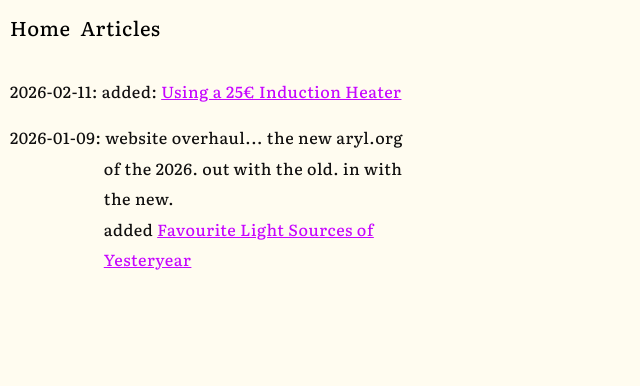
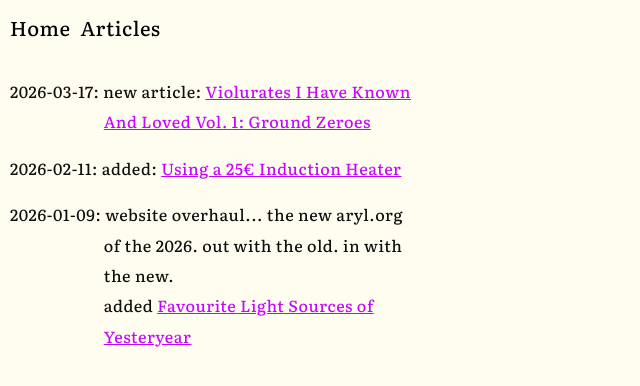
Before and after one commit to isopropyletherperoxide/isopropyletherperoxide.github.io, a Jekyll site: the page built from updates.html, in a window 1280 px wide. Shown: the top 386 px of the page, without its empty margins (0-640 px from the left). Built offline with Jekyll 4.4.1, drawn with Linux system fonts in a browser that asks for light colours; some web fonts are replaced.

Commit message:
update section

```diff
--- a/_includes/newstuff.html
+++ b/_includes/newstuff.html
@@ -1,4 +1,4 @@
 <div style="display: flex; justify-content: center;max-width: 25vw; min-width: 25vw; margin: -2em auto 1em; flex-wrap: wrap;  padding-left: 10ch; text-indent:-10ch;" >
-        <p style="min-width: 18vw">2026-02-11: added: <a href="2026/02/11/InductionHeater.html">Using a 25€ Induction Heater</a>
+        <p style="min-width: 18vw">2026-03-17: new article: <a href="2026/03/17/ViHKAL.html">Violurates I Have Known And Loved <br> Vol. 1: Ground Zeroes </a>
         <a style="text-align: right; float: right; padding-right: 0ch" href="/updates">+</a></p>
 </div>
--- a/updates.html
+++ b/updates.html
@@ -8,6 +8,7 @@ twitter_card: summary
 
 <body>
 <div style="max-width: 25vw; flex-wrap: wrap;  padding-left: 10ch; text-indent:-10ch;" >
+        <p>2026-03-17: new article: <a href="2026/03/17/ViHKAL.html">Violurates I Have Known And Loved Vol. 1: Ground Zeroes </a> </p>
         <p>2026-02-11: added: <a href="2026/02/11/InductionHeater.html">Using a 25€ Induction Heater</a></p>
 <p>2026-01-09: website overhaul... the new aryl.org of the 2026. out with the old. in with the new.<br> added <a href="2026/01/09/ThreeLights.html">Favourite Light Sources of Yesteryear</a></p>
 </div>
```
Also changed, not shown: 4 other files.
